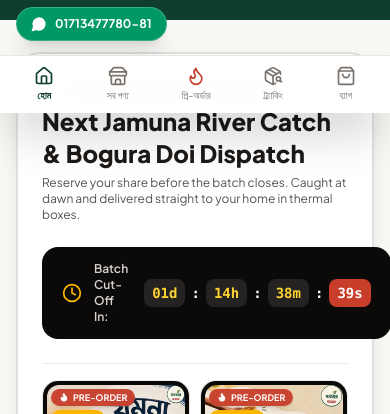
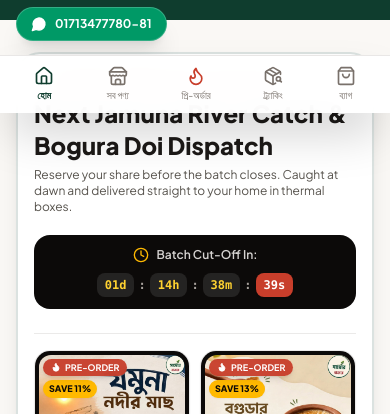
Before and after one commit to sadhyacommunication/Sadyer-Bazar, a Next.js app: page / in a window 390 px wide. Shown: the part 731-1145 px from the top of the page. Built offline with nearby package versions, Linux system fonts and the light colour scheme; no server answers; the database is empty.

Commit message:
fix(storefront): make batch cut-off countdown timer responsive on mobile

```diff
--- a/src/app/page.tsx
+++ b/src/app/page.tsx
@@ -174,8 +174,8 @@
 
       {/* 2. LIVE PRE-ORDER CATCH BOARD (Existing Section Kept Intact) */}
       <section className="max-w-7xl mx-auto px-4 sm:px-6 lg:px-8 -mt-8 relative z-10">
-        <div className="bg-white rounded-3xl border-2 border-[#0F3D2E]/15 shadow-xl p-6 sm:p-8">
-          <div className="flex flex-col lg:flex-row lg:items-center justify-between gap-6 pb-6 border-b border-stone-200/80">
+        <div className="bg-white rounded-3xl border-2 border-[#0F3D2E]/15 shadow-xl p-4 sm:p-6 lg:p-8">
+          <div className="flex flex-col lg:flex-row lg:items-center justify-between gap-5 sm:gap-6 pb-6 border-b border-stone-200/80">
             <div className="space-y-1.5">
               <div className="inline-flex items-center gap-2 text-xs font-extrabold uppercase tracking-wider text-[#C83E2B]">
                 <span className="w-2.5 h-2.5 rounded-full bg-[#C83E2B] animate-ping" />
@@ -191,25 +191,25 @@
             </div>
 
             {/* Live Countdown Clock */}
-            <div className="flex items-center gap-3 bg-stone-950 text-white px-5 py-3.5 rounded-2xl shrink-0 self-start lg:self-center">
-              <Clock className="w-5 h-5 text-amber-400 shrink-0" />
-              <div className="text-xs font-semibold text-stone-300 mr-1">
-                Batch Cut-Off In:
+            <div className="w-full sm:w-auto max-w-full bg-stone-950 text-white px-3.5 py-3 sm:px-5 sm:py-3.5 rounded-2xl flex flex-col sm:flex-row items-center justify-between sm:justify-start gap-2.5 sm:gap-3.5 self-stretch sm:self-start lg:self-center shrink-0">
+              <div className="flex items-center gap-2 text-xs sm:text-sm font-semibold text-stone-300">
+                <Clock className="w-4 h-4 sm:w-5 sm:h-5 text-amber-400 shrink-0" />
+                <span className="whitespace-nowrap">Batch Cut-Off In:</span>
               </div>
-              <div className="flex items-center gap-1.5 font-mono text-sm sm:text-base font-extrabold">
-                <span className="px-2 py-1 rounded-lg bg-white/10 text-amber-300">
+              <div className="flex items-center justify-center gap-1 sm:gap-1.5 font-mono text-xs sm:text-base font-extrabold">
+                <span className="px-2 py-1 rounded-lg bg-white/10 text-amber-300 min-w-[34px] sm:min-w-[38px] text-center">
                   {String(timeLeft.days).padStart(2, "0")}d
                 </span>
-                <span>:</span>
-                <span className="px-2 py-1 rounded-lg bg-white/10 text-amber-300">
+                <span className="text-stone-400 font-bold">:</span>
+                <span className="px-2 py-1 rounded-lg bg-white/10 text-amber-300 min-w-[34px] sm:min-w-[38px] text-center">
                   {String(timeLeft.hours).padStart(2, "0")}h
                 </span>
-                <span>:</span>
-                <span className="px-2 py-1 rounded-lg bg-white/10 text-amber-300">
+                <span className="text-stone-400 font-bold">:</span>
+                <span className="px-2 py-1 rounded-lg bg-white/10 text-amber-300 min-w-[34px] sm:min-w-[38px] text-center">
                   {String(timeLeft.minutes).padStart(2, "0")}m
                 </span>
-                <span>:</span>
-                <span className="px-2 py-1 rounded-lg bg-[#C83E2B] text-white">
+                <span className="text-stone-400 font-bold">:</span>
+                <span className="px-2 py-1 rounded-lg bg-[#C83E2B] text-white min-w-[34px] sm:min-w-[38px] text-center shadow-xs">
                   {String(timeLeft.seconds).padStart(2, "0")}s
                 </span>
               </div>
```
